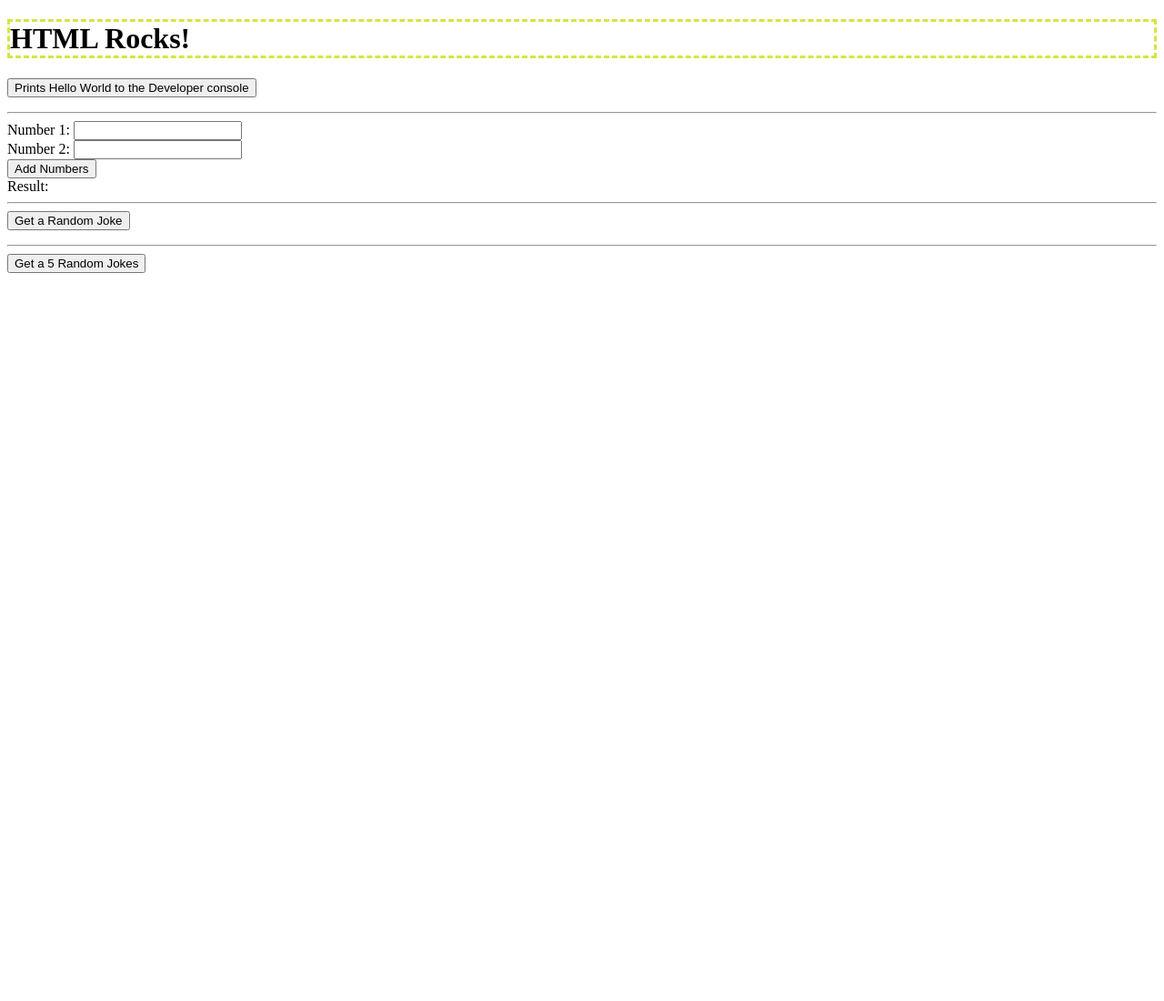
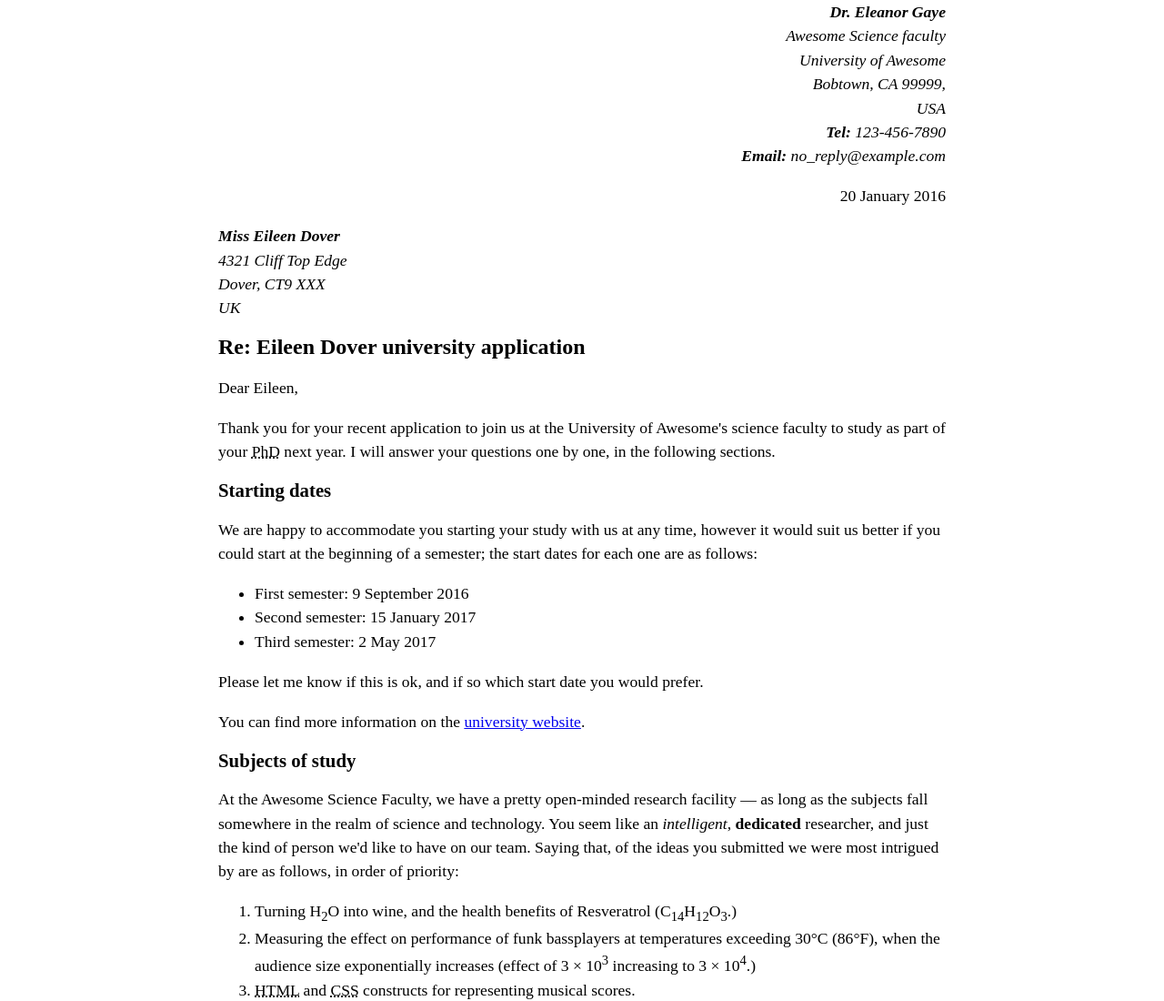
Before and after one commit to TrevorFBSU/M3.2-Lab, a website: page index.html in a window 1280 px wide. Shown: the top 1100 px of the page at 91% size. Before the commit the page ends 800 px from the top, so only its background shows below. Drawn offline with Linux system fonts and the light colour scheme.

Commit message:
Lab Completed

```diff
--- a/css/style.css
+++ b/css/style.css
@@ -1,29 +1,24 @@
-h1{
-  border-color: #d3e644;
-  border-style: dashed;
+body {
+  max-width: 800px;
+  margin: 0 auto;
 }
 
-table {
-  border-collapse: collapse;
-  width: 100%;
-  margin-bottom: 20px;
+.sender-column {
+  text-align: right;
 }
 
-th, td {
-  padding: 12px 15px;
-  text-align: left;
-  border-bottom: 1px solid #ddd;
+h1 {
+  font-size: 1.5em;
 }
 
-th {
-  background-color: #f2f2f2;
-  font-weight: bold;
+h2 {
+  font-size: 1.3em;
 }
 
-tbody tr:nth-child(even) {
-  background-color: #f9f9f9;
+p,ul,ol,dl,address {
+  font-size: 1.1em;
 }
 
-tbody tr:hover {
-  background-color: #e9e9e9;
+p, li, dd, dt, address {
+  line-height: 1.5;
 }
--- a/index.html
+++ b/index.html
@@ -1,108 +1,113 @@
-<!doctype html>
-<html>
-
+<!DOCTYPE html>
+<html lang="en">
 <head>
   <meta charset="utf-8">
-  <title>Hello World!</title>
-  <meta name="description" content="">
-  <meta name="viewport" content="width=device-width, initial-scale=1">
-  <link rel="stylesheet" href="css/style.css">
-  <link rel="shortcut icon" href="img/favicon.ico">
+  <meta name="author" content="Dr Eleanor Gaye">
+  <title>Eileen Dover university application response</title>
+  <style>
+    body {
+      max-width: 800px;
+      margin: 0 auto;
+    }
+
+    .sender-column {
+      text-align: right;
+    }
+
+    h1 {
+      font-size: 1.5em;
+    }
+
+    h2 {
+      font-size: 1.3em;
+    }
+
+    p, ul, ol, dl, address {
+      font-size: 1.1em;
+    }
+
+    p, li, dd, dt, address {
+      line-height: 1.5;
+    }
+  </style>
 </head>
+<body>
 
-<body>
-  <h1>HTML Rocks!</h1>
-  <p>
-    <button  onclick="helloWorld()">Prints Hello World to the Developer console</button>
-  </p>
-  <hr>
-  <form id="addForm">
-    <label for="num1">Number 1:</label>
-    <input type="number" id="num1" name="num1" required>
-    <br>
-    <label for="num2">Number 2:</label>
-    <input type="number" id="num2" name="num2" required>
-    <br>
-    <button type="submit">Add Numbers</button>
-  </form>
+  <div class="sender-column">
+    <address>
+      <strong>Dr. Eleanor Gaye</strong><br>
+      Awesome Science faculty<br>
+      University of Awesome<br>
+      Bobtown, CA 99999,<br>
+      USA<br>
+      <strong>Tel:</strong> 123-456-7890<br>
+      <strong>Email:</strong> no_reply@example.com
+    </address>
 
-  <label id="result">Result:</label>
+    <p>
+      <time datetime="2016-01-20">20 January 2016</time>
+    </p>
+  </div>
 
-  <hr>
+  <address>
+    <strong>Miss Eileen Dover</strong><br>
+    4321 Cliff Top Edge<br>
+    Dover, CT9 XXX<br>
+    UK
+  </address>
 
-  <button id="jokeButton">Get a Random Joke</button>
-  <p id="joke"></p>
+  <h1>Re: Eileen Dover university application</h1>
 
-  <hr>
-  <button id="jokeButtonTable">Get a  5 Random Jokes</button>
-  <table id="jokeTable"></table>
+  <p>Dear Eileen,</p>
 
-  <script type="module" script="js/main.js">
-    import {helloWorld, add, fetchRandomJoke, fetch5RandomJokes} from './js/main.js';
+  <p>Thank you for your recent application to join us at the University of Awesome's science faculty to study as part of your
+    <abbr title="Doctor of Philosophy">PhD</abbr> next year. I will answer your questions one by one, in the following sections.</p>
 
-    // This shows how to assign a function to the window object
-    // so that it can be called from the browser console
-    window.helloWorld = helloWorld;
+  <h2>Starting dates</h2>
+  <p>We are happy to accommodate you starting your study with us at any time, however it would suit us better if you could start at the beginning of a semester; the start dates for each one are as follows:</p>
 
-    // This shows how to add an event listener to a button in the HTML
-    // and call a function when the button is clicked
-    const form = document.getElementById('addForm');
-    form.addEventListener('submit', function(e) {
-      e.preventDefault();
-      const num1 = parseFloat(document.getElementById('num1').value);
-      const num2 = parseFloat(document.getElementById('num2').value);
-      try{
-        const result = add(num1, num2);
-        document.getElementById('result').textContent = `Result: ${result}`;
-      }catch(e){
-        console.error(e);
-        document.getElementById('result').textContent = `Error: ${e.message}`;
-      }
+  <ul>
+    <li>First semester: <time datetime="2016-09-09">9 September 2016</time></li>
+    <li>Second semester: <time datetime="2017-01-15">15 January 2017</time></li>
+    <li>Third semester: <time datetime="2017-05-02">2 May 2017</time></li>
+  </ul>
 
-    });
+  <p>Please let me know if this is ok, and if so which start date you would prefer.</p>
+  <p>You can find more information on the <a href="http://example.com" title="University Important Dates">university website</a>.</p>
 
-    // this shows how to add an event listener to a button in the HTML
-    // that calls a function that fetches a random joke from an API
-    // and displays it on the page
-    const jokebtn = document.getElementById('jokeButton');
-    const jokeresult = document.getElementById('joke');
-    jokebtn.addEventListener('click', async () => {
-      try {
-        jokeresult.textContent = 'Loading...';
-        const joke = await fetchRandomJoke();
-        document.getElementById('joke').textContent = joke;
-      } catch (e) {
-        console.error(e);
-        document.getElementById('joke').textContent = `Error: ${e.message}`;
-      }
-    });
+  <h2>Subjects of study</h2>
+  <p>At the Awesome Science Faculty, we have a pretty open-minded research facility — as long as the subjects fall somewhere in the realm of science and technology. You seem like an <em>intelligent</em>, <strong>dedicated</strong> researcher, and just the kind of person we'd like to have on our team. Saying that, of the ideas you submitted we were most intrigued by are as follows, in order of priority:</p>
 
-    // this shows how to add an event listener to a button in the HTML
-    // that calls a function that fetches 5 random jokes from an API
-    // and displays them in a table on the page
-    const jokeTableBtn = document.getElementById('jokeButtonTable');
-    const jokeTable = document.getElementById('jokeTable');
-    jokeTableBtn.addEventListener('click', async () => {
-      try {
-        jokeTable.textContent = 'Loading...';
-        const joke = await fetch5RandomJokes();
-        jokeTable.innerHTML = `
-              <thead>
-              <tr>
-                <th>Joke</th>
-              </tr>
-              </thead>
-              <tbody>
-              ${joke.map(j => `<tr><td>${j}</td></tr>`).join('')}
-              </tbody>
-            `;
-      } catch (e) {
-        console.error(e);
-        document.getElementById('joke').textContent = `Error: ${e.message}`;
-      }
-    });
-  </script>
+  <ol>
+    <li>Turning H<sub>2</sub>O into wine, and the health benefits of Resveratrol (C<sub>14</sub>H<sub>12</sub>O<sub>3</sub>.)</li>
+    <li>Measuring the effect on performance of funk bassplayers at temperatures exceeding 30°C (86°F), when the audience size exponentially increases (effect of 3 × 10<sup>3</sup> increasing to 3 × 10<sup>4</sup>.)</li>
+    <li><abbr title="HyperText Markup Language">HTML</abbr> and <abbr title="Cascading Style Sheets">CSS</abbr> constructs for representing musical scores.</li>
+  </ol>
+
+  <p>So please can you provide more information on each of these subjects, including how long you'd expect the research to take, required staff and other resources, and anything else you think we'd need to know? Thanks.</p>
+
+  <h2>Exotic dance moves</h2>
+  <p>Yes, you are right! As part of my post-doctorate work, I <em>did</em> study exotic tribal dances. To answer your question, my favourite dances are as follows, with definitions:</p>
+
+  <dl>
+    <dt>Polynesian chicken dance</dt>
+    <dd>A little known but very influential dance dating back as far as 300<abbr title="Before Christ">BC</abbr>, a whole village would dance around in a circle like chickens, to encourage their livestock to be "fruitful".</dd>
+
+    <dt>Icelandic brownian shuffle</dt>
+    <dd>Before the Icelanders developed fire as a means of getting warm, they used to practice this dance, which involved huddling close together in a circle on the floor, and shuffling their bodies around in imperceptibly tiny, very rapid movements. One of my fellow students used to say that he thought this dance inspired modern styles such as Twerking.</dd>
+
+    <dt>Arctic robot dance</dt>
+    <dd>An interesting example of historic misinformation, English explorers in the 1960s believed to have discovered a new dance style characterised by "robotic", stilted movements, being practiced by inhabitants of Northern Alaska and Canada. Later on however it was discovered that they were just moving like this because they were really cold.</dd>
+  </dl>
+
+  <p>For more of my research, see my <a href="http://example.com" title="Exotic Dance Research Page">exotic dance research page</a>.</p>
+
+  <p>Yours sincerely,</p>
+  <p><strong>Dr Eleanor Gaye</strong></p>
+
+  <blockquote>
+    University of Awesome motto: <q>Be awesome to each other.</q> — <cite>The memoirs of Bill S Preston, <abbr title="Esquire">Esq</abbr></cite>
+  </blockquote>
 
 </body>
-
 </html>
```
